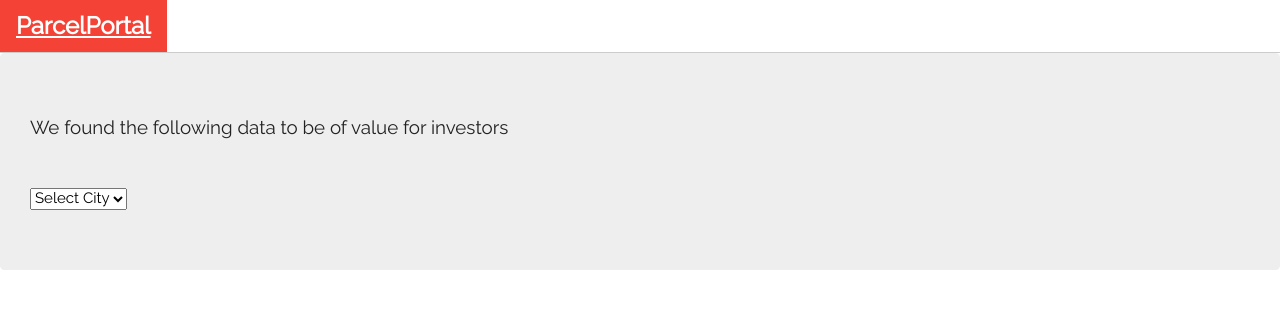
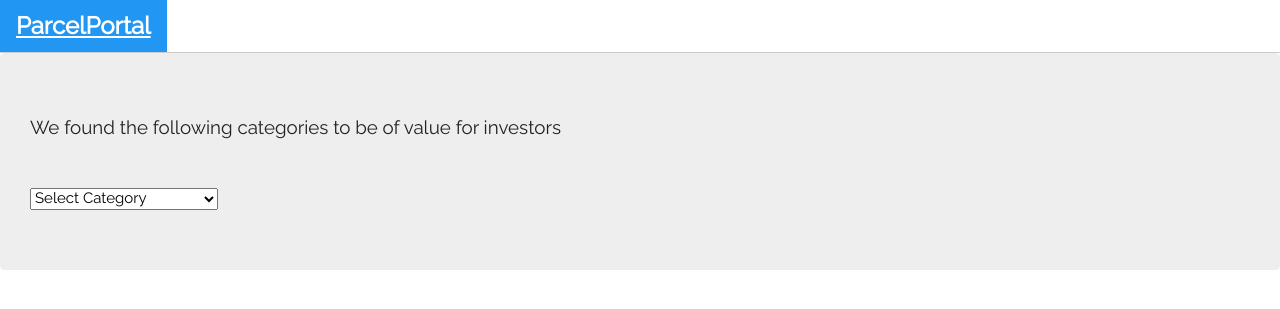
Before and after one commit to Filienko/parcelPortal, a PHP site: page /investor.php in a window 1280 px wide. Shown: the top 309 px of the page. Run offline with PHP 8.4, Linux system fonts and the light colour scheme; data that the repository does not hold is empty; a stand-in replaces the project's code that opens the database connection; some libraries are stand-ins or nearby versions; some web fonts are replaced.

Commit message:
Update investor.php

```diff
--- a/investor/investor.php
+++ b/investor/investor.php
@@ -5,7 +5,8 @@
     <head>
         <meta charset="UTF-8">
         <meta name="viewport" content="width=device-width, initial-scale=1.0">
-        <title>Investment Opportunities</title>
+        <link rel="icon" type="image/png" href="/logo.jpeg"/>
+        <title>ParcelPortal</title>
         <!-- add a reference to the external stylesheet -->
         <link rel="stylesheet" href="https://bootswatch.com/4/journal/bootstrap.min.css">
         <link rel="stylesheet" href="https://www.w3schools.com/w3css/4/w3.css">
@@ -20,91 +21,136 @@
     <body>
         <!-- START -- Add HTML code for the top menu section (navigation bar) -->
 <div class="w3-bar w3-white w3-border-bottom w3-xlarge">
-  <a href="index.php" class="w3-bar-item w3-button w3-text-red w3-hover-red"><b>ParcelPortal</b></a>
+    <a href="index.php" class="w3-bar-item w3-button w3-text-blue w3-hover-blue"><b>ParcelPortal</b></a>
 </div>
 
     <!-- END -- Add HTML code for the top menu section (navigation bar) -->
     <div class="jumbotron">
-        <p class="lead"> We found the following data to be of value for investors <p>
+        <p class="lead"> We found the following categories to be of value for investors <p>
         <hr class="my-4">
-        <form method="GET" action="investor.php">
-            <select name="emp" onchange='this.form.submit()'>
-                <option selected> Select City </option>
+        <form method="get" action="investor.php">
+            <select name="option" id="query" onchange='this.form.submit()'>
+                <option selected>Select Category</option>
+                <option value="oh">One Family Houses</option>
+                <option value="mh">Multi Family Houses</option>
+                <option value="up">Undervalued Properties</option>
+                <option value="gc">Gentrifying Cities</option>
+                <option value="sc">In a Safe County</option>
+                <option value="hc">In High Class City</option>
+            </select>
+        </form>
 
-                <?php
-                //Saving the connection through a set of global variables from config file
-                //establishing the credentials and testuser name necessery for connecting to the DB hosted on VM
-                //if mistake is found in connection process, the connection is not continued
-                $connection = mysqli_connect(DBHOST, DBUSER, DBPASS, DBNAME);
-                if ( mysqli_connect_errno() )
-                {
-                    die( mysqli_connect_error() );
-                }
-                $sql = "SELECT DISTINCT city FROM city";
-                //Saving the location of the project after the sql statement through storing it in a row variable
-                // where $ is analogous to a var keyword from JS in php-->
-
-                if ($result = mysqli_query($connection, $sql))
-                {
-                    //Stores query results as part of a row variable
-                    // loop through the data
-                    while($row = mysqli_fetch_assoc($result))
-                    {
-                        echo '<option value="' . $row['city'] . '">';
-                        echo $row['city'];
-                        echo "</option>";
-                    }
-                    // release the memory used by the result set
-                    mysqli_free_result($result);
-                }
-                ?>
-            </select>
-
+        <form method="GET">
             <?php
             if ($_SERVER["REQUEST_METHOD"] == "GET")
             {
-                if (isset($_GET['emp']) )
+                if (isset($_GET['option']) )
                 {
             ?>
             <p>&nbsp;</p>
             <table class="table table-hover">
                 <thead>
                     <tr class="table-success">
+                        <th scope="col">Building ID </th>
                         <th scope="col">Parcel ID </th>
+                        <th scope="col">Number of Beds </th>
+                        <th scope="col">Number of Bathrooms </th>
+                        <th scope="col">SQFT size of the building </th>
+                        <th scope="col">Quality state of the building </th>
                         <th scope="col">Parcel City </th>
                         <th scope="col">Parcel County </th>
                         <th scope="col">Current Land Value </th>
                     </tr>
                 </thead>
                 <?php
+                    $connection = mysqli_connect(DBHOST, DBUSER, DBPASS, DBNAME);
+
                     if ( mysqli_connect_errno() )
                     {
                         die( mysqli_connect_error() );
                     }
 
+                    $query = ($_GET['option']);
+                    $oh = "oh";
+                    $mh = "mh";
+                    $gc = "gc";
+                    $up = "up";
+                    $sc = "sc";
+                    $hc = "hc";
 
-                    $sql =  "SELECT P.Parcel_ID PID, P.City PC, CT.County PCC, TX.Assessed_Land_Val TXA
-                    FROM county CT, taxinfo TX, landparcel P
-                    WHERE P.County = CT.County AND P.Parcel_ID = TX.Parcel_ID AND P.City = '{$_GET['emp']}'
-                    AND CT.Pct_Age_Over_65 <=
+                    if(strpos($query, $oh) !== false)
+                    {
+                        $sql =  "SELECT B.Building_Num BID,B.Num_Bed BN,B.Num_Bath BB,B.Sqft BSQ,B.Quality BQ, P.Parcel_ID PID, P.City PC, CT.County PCC, TX.Assessed_Land_Val TXA
+                    FROM county CT, taxinfo TX, landparcel P, building B
+                    WHERE P.County = CT.County AND P.Parcel_ID = TX.Parcel_ID AND B.Parcel_ID = P.Parcel_ID
+                    AND B.Property_Type = 'single family'
+                    GROUP BY CT.COUNTY
+                    ORDER BY TX.Assessed_Land_Val DESC";
+                    } else if(strpos($query, $mh) !== false) {
+                    $sql =  "SELECT B.Building_Num BID,B.Num_Bed BN,B.Num_Bath BB,B.Sqft BSQ,B.Quality BQ, P.Parcel_ID PID, P.City PC, CT.County PCC, TX.Assessed_Land_Val TXA
+                    FROM county CT, taxinfo TX, landparcel P, building B
+                    WHERE P.County = CT.County AND P.Parcel_ID = TX.Parcel_ID AND B.Parcel_ID = P.Parcel_ID
+                    AND B.Property_Type = 'multi family'
+                    GROUP BY CT.COUNTY
+                    ORDER BY TX.Assessed_Land_Val DESC";
+
+                    } else if(strpos($query, $gc) !== false) {
+                        $sql =  "SELECT B.Building_Num BID,B.Num_Bed BN,B.Num_Bath BB,B.Sqft BSQ,B.Quality BQ, P.Parcel_ID PID, P.City PC, CT.County PCC, TX.Assessed_Land_Val TXA
+                    FROM county CT, taxinfo TX, landparcel P, building B
+                    WHERE P.County = CT.County AND P.Parcel_ID = TX.Parcel_ID AND P.Parcel_ID = B.Parcel_ID
+                    AND CT.Pct_Age_Over_65 >
                     (SELECT AVG(Pct_Age_Over_65)
+                    FROM county)
+                    AND CT.Pct_Collg_Grad >
+                    (SELECT AVG(Pct_Collg_Grad)
                     FROM county)
                     AND TX.Assessed_Land_Val <
                     (SELECT AVG(Assessed_Land_Val)
                     FROM taxinfo)
-                    GROUP BY CT.COUNTY
+                    ORDER BY TX.Assessed_Land_Val DESC";
+                    } else if(strpos($query, $up) !== false) {
+                        $sql =  "SELECT B.Building_Num BID,B.Num_Bed BN,B.Num_Bath BB,B.Sqft BSQ,B.Quality BQ, P.Parcel_ID PID, P.City PC, CT.County PCC, TX.Assessed_Land_Val TXA
+                    FROM county CT, taxinfo TX, landparcel P, building B
+                    WHERE P.County = CT.County AND P.Parcel_ID = TX.Parcel_ID AND P.Parcel_ID = B.Parcel_ID
+                    AND TX.Assessed_Land_Val <
+                    (SELECT AVG(Assessed_Land_Val)
+                    FROM taxinfo)
                     ORDER BY TX.Assessed_Land_Val DESC";
 
+                    } else if(strpos($query, $sc) !== false) {
+                        $sql =  "SELECT B.Building_Num BID,B.Num_Bed BN,B.Num_Bath BB,B.Sqft BSQ,B.Quality BQ, P.Parcel_ID PID, P.City PC, CT.County PCC, TX.Assessed_Land_Val TXA
+                            FROM county CT, taxinfo TX, landparcel P, building B
+                            WHERE P.County = CT.County AND P.Parcel_ID = TX.Parcel_ID AND B.Parcel_ID = P.Parcel_ID
+                            AND CT.Pct_HS_Grad >
+                            (SELECT AVG(Pct_Age_Under_18)
+                             FROM county)
+                            AND CT.Pct_Unemployed <= 0.1 *
+                            (SELECT AVG(Pct_Unemployed)
+                             FROM county)";
+
+                    } else if(strpos($query, $hc) !== false){
+                        $sql =  "SELECT B.Building_Num BID,B.Num_Bed BN,B.Num_Bath BB,B.Sqft BSQ,B.Quality BQ, P.Parcel_ID PID, P.City PC, CT.County PCC, TX.Assessed_Land_Val TXA
+                    FROM county CT, taxinfo TX, landparcel P, building B
+                    WHERE P.County = CT.County AND P.Parcel_ID = TX.Parcel_ID AND B.Parcel_ID = P.Parcel_ID
+                    AND CT.Pct_HS_Grad >= 70
+                    AND CT.Pct_Collg_Grad >= 70";
+                }
                                 if ($result = mysqli_query($connection, $sql))
                                 {
                         while($row = mysqli_fetch_assoc($result))
                         {
                 ?>
                 <tr>
+                    <td><?php echo $row['BID'] ?></td>
                     <td><?php echo $row['PID'] ?></td>
+                    <td><?php echo $row['BB'] ?></td>
+                    <td><?php echo $row['BN'] ?></td>
+                    <td><?php echo $row['BSQ'] ?></td>
+                    <td><?php echo $row['BQ'] ?></td>
                     <td><?php echo $row['PC'] ?></td>
                     <td><?php echo $row['PCC'] ?></td>
                     <td><?php echo $row['TXA'] ?></td>
+
                 </tr>
                 <?php
                         }
```
